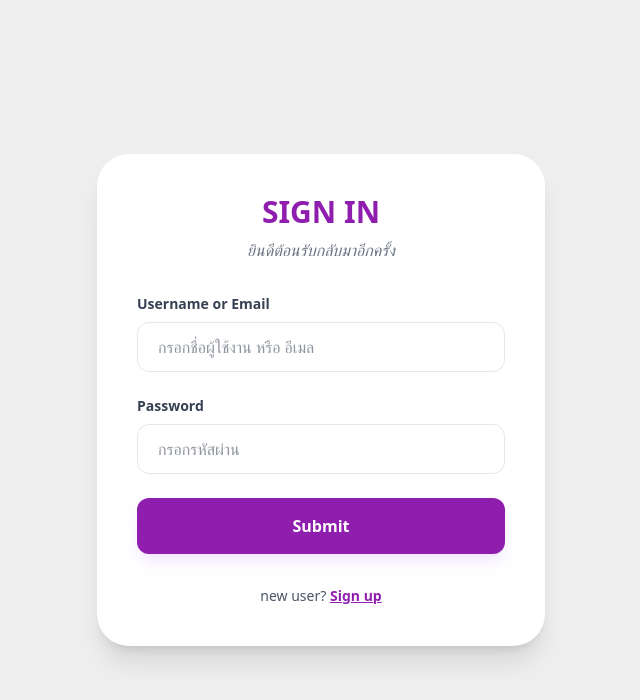
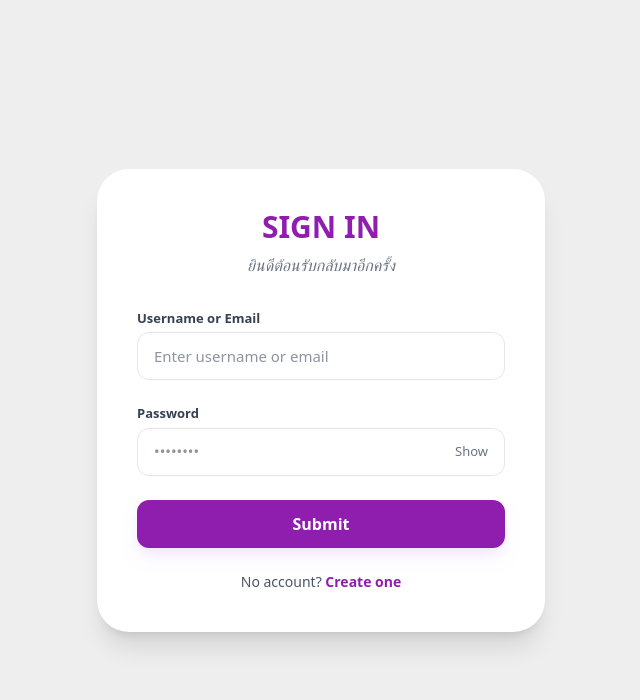
Before and after one commit to tonkar595/Dental-Appointment-Queue-Management-System, a Next.js app in the folder frontend/: page /login in a window 1280 px wide. Shown: the top 700 px of the page, without its empty margins (319-959 px from the left). Built offline with nearby package versions, Linux system fonts and the light colour scheme; no server answers.

Commit message:
updated login form

```diff
--- a/frontend/app/(Auth)/login/loginfrom.tsx
+++ b/frontend/app/(Auth)/login/loginfrom.tsx
@@ -1,35 +1,217 @@
-'use client';
+// 'use client';
 
-import React from 'react';
-import Link from 'next/link';
+// import React, { useState } from 'react';
+// import Link from 'next/link';
+// import { useRouter } from 'next/router';
 
-export default function LoginForm() {
+// export default function LoginForm() {
+//     const [identity, setIdentity] = useState('');
+//   const [password, setPassword] = useState('');
+//   const [error, setError] = useState('');
+//   const router = useRouter();
+
+//   const handleSubmit = async (e: React.FormEvent) => {
+//     e.preventDefault();
+//     setError('');
+
+//     try {
+//       const response = await fetch(`${process.env.NEXT_PUBLIC_API_URL}/auth/login`, {
+//         method: 'POST',
+//         headers: {
+//           'Content-Type': 'application/json',
+//         },
+//         body: JSON.stringify({ identity, password }),
+//         // สำคัญมาก: ต้องมีบรรทัดนี้เพื่อให้ Browser เก็บ Cookie
+//         credentials: 'include',
+//       });
+
+//       const data = await response.json();
+
+//       if (!response.ok) {
+//         throw new Error(data.error || 'เข้าสู่ระบบไม่สำเร็จ');
+//       }
+
+//       // ถ้าสำเร็จ (ได้ Status 200)
+//       console.log('Login Success:', data);
+
+//       // ตรวจสอบ Role เพื่อแยกหน้า Dashboard (ส่งมาจาก DTO ที่เราแก้ไว้)
+//       if (data.role_name === 'Dentist') {
+//         router.push('/dentist/dashboard');
+//       } else {
+//         router.push('/patient/dashboard');
+//       }
+
+//     } catch (err: any) {
+//       setError(err.message);
+//     }
+//   };
+//   return (
+//     <form className="space-y-6">
+//           <div>
+//             <label className="block text-sm font-bold text-gray-700 mb-2">Username or Email</label>
+//             <input
+//               type="text"
+//               className="w-full px-5 py-3 rounded-xl border border-gray-200 focus:border-[#8f1eae] focus:ring-1 focus:ring-[#8f1eae] outline-none transition"
+//               placeholder="กรอกชื่อผู้ใช้งาน หรือ อีเมล"
+//             />
+//           </div>
+
+//           <div>
+//             <label className="block text-sm font-bold text-gray-700 mb-2">Password</label>
+//             <input
+//               type="password"
+//               className="w-full px-5 py-3 rounded-xl border border-gray-200 focus:border-[#8f1eae] focus:ring-1 focus:ring-[#8f1eae] outline-none transition"
+//               placeholder="กรอกรหัสผ่าน"
+//             />
+//           </div>
+
+//           <button
+//             type="submit"
+//             className="w-full bg-[#8f1eae] text-white font-bold py-4 rounded-xl hover:opacity-90 transition-all shadow-lg shadow-purple-100"
+//           >
+//             Submit
+//           </button>
+//         </form>
+//   );
+// }
+
+"use client";
+
+import axios from "axios";
+import Link from "next/link";
+import { useRouter } from "next/navigation"; // แก้จาก next/router เป็น next/navigation
+import { useState } from "react";
+
+// ตั้งค่า Axios ให้ส่ง Cookie ไปด้วยเสมอ (Credentials)
+const api = axios.create({
+  baseURL: process.env.NEXT_PUBLIC_API_URL || "http://localhost:8080/api",
+  withCredentials: true,
+});
+
+type LoginFormProps = { redirectTo?: string };
+
+export default function LoginForm({ redirectTo }: LoginFormProps) {
+  const [showPassword, setShowPassword] = useState(false);
+  const [error, setError] = useState<string | null>(null);
+  const [isSubmitting, setIsSubmitting] = useState(false);
+  const router = useRouter();
+
+  async function handleSubmit(e: React.FormEvent<HTMLFormElement>) {
+    e.preventDefault();
+    setError(null);
+
+    const formData = new FormData(e.currentTarget);
+    // ใช้ identity แทน email เพื่อให้ตรงกับ Backend ที่เรารองรับทั้ง Username/Email
+    const identity = (formData.get("identity") as string)?.trim() ?? "";
+    const password = (formData.get("password") as string) ?? "";
+
+    if (!identity || !password) {
+      setError("Please fill in username/email and password.");
+      return;
+    }
+
+    setIsSubmitting(true);
+    try {
+      // ยิงไปที่ Endpoint /auth/login ของ Go Fiber
+      const response = await api.post("/login", { identity, password });
+      const data = response.data;
+
+      console.log("Login Success:", data);
+
+      // จัดการการเปลี่ยนหน้าตาม Role ที่ได้จาก DTO
+      if (redirectTo) {
+        router.push(redirectTo);
+      } else {
+        if (data.role_name === "Dentist") {
+          router.push("/dentist/dashboard");
+        } else {
+          router.push("/patient/dashboard");
+        }
+      }
+
+      router.refresh();
+    } catch (err: any) {
+      if (axios.isAxiosError(err) && err.response?.data?.error) {
+        setError(err.response.data.error);
+      } else {
+        setError("Something went wrong. Please try again.");
+      }
+    } finally {
+      setIsSubmitting(false);
+    }
+  }
+
   return (
-    <form className="space-y-6">
-          <div>
-            <label className="block text-sm font-bold text-gray-700 mb-2">Username or Email</label>
+    <form onSubmit={handleSubmit} className="flex flex-col gap-6">
+      {error && (
+        <p
+          className="text-sm text-red-600 bg-red-50 px-3 py-2 rounded border border-red-100"
+          role="alert"
+        >
+          {error}
+        </p>
+      )}
+
+      <div className="flex flex-col gap-1">
+        <label htmlFor="identity" className="text-[13px] font-bold text-gray-700">
+          Username or Email
+        </label>
         <input
+          id="identity"
           type="text"
-              className="w-full px-5 py-3 rounded-xl border border-gray-200 focus:border-[#8f1eae] focus:ring-1 focus:ring-[#8f1eae] outline-none transition"
-              placeholder="กรอกชื่อผู้ใช้งาน หรือ อีเมล"
+          name="identity"
+          placeholder="Enter username or email"
+          className="h-12 w-full px-4 border border-gray-200 rounded-xl text-[15px] focus:outline-none focus:border-[#8f1eae] focus:ring-1 focus:ring-[#8f1eae] transition"
+          autoComplete="username"
+          required
         />
       </div>
 
-          <div>
-            <label className="block text-sm font-bold text-gray-700 mb-2">Password</label>
+      <div className="flex flex-col gap-1">
+        <label htmlFor="password" className="text-[13px] font-bold text-gray-700">
+          Password
+        </label>
+        <div className="flex h-12 w-full items-center justify-between gap-2 rounded-xl border border-gray-200 bg-white px-4 focus-within:border-[#8f1eae] focus-within:ring-1 focus-within:ring-[#8f1eae]">
           <input
-              type="password"
-              className="w-full px-5 py-3 rounded-xl border border-gray-200 focus:border-[#8f1eae] focus:ring-1 focus:ring-[#8f1eae] outline-none transition"
-              placeholder="กรอกรหัสผ่าน"
+            id="password"
+            type={showPassword ? "text" : "password"}
+            name="password"
+            placeholder="••••••••"
+            className="flex-1 min-w-0 bg-transparent text-[15px] focus:outline-none"
+            autoComplete="current-password"
+            required
           />
+          <button
+            type="button"
+            onClick={() => setShowPassword((p) => !p)}
+            className="text-[13px] text-gray-500 hover:text-[#8f1eae] font-medium shrink-0"
+          >
+            {showPassword ? "Hide" : "Show"}
+          </button>
+        </div>
       </div>
 
       <button
         type="submit"
-            className="w-full bg-[#8f1eae] text-white font-bold py-4 rounded-xl hover:opacity-90 transition-all shadow-lg shadow-purple-100"
+        disabled={isSubmitting}
+        className="h-12 w-full rounded-xl bg-[#8f1eae] text-white font-bold text-base hover:opacity-90 transition-all shadow-lg shadow-purple-100 disabled:opacity-70 disabled:cursor-not-allowed"
       >
-            Submit
+        {isSubmitting ? "Signing in…" : "Submit"}
       </button>
+
+      <p className="text-center text-sm text-gray-600">
+        No account?{" "}
+        <Link
+          className="text-[#8f1eae] font-bold hover:underline"
+          href={
+            !redirectTo
+              ? "/register"
+              : `/register?redirect=${encodeURIComponent(redirectTo)}`
+          }
+        >
+          Create one
+        </Link>
+      </p>
     </form>
   );
 }
--- a/frontend/app/(Auth)/login/page.tsx
+++ b/frontend/app/(Auth)/login/page.tsx
@@ -16,7 +16,7 @@ export default function LoginPage() {
 
         <LoginForm />
 
-        <div className="mt-8 text-center">
+        {/* <div className="mt-8 text-center">
           <p className="text-sm text-gray-600">
             new user?{" "}
             <Link
@@ -26,7 +26,7 @@ export default function LoginPage() {
               Sign up
             </Link>
           </p>
-        </div>
+        </div> */}
       </div>
     </div>
   );
--- a/frontend/package.json
+++ b/frontend/package.json
@@ -8,6 +8,7 @@
     "start": "next start"
   },
   "dependencies": {
+    "axios": "^1.14.0",
     "lucide-react": "^1.7.0",
     "next": "^16.2.1",
     "react": "19.2.3",
```
Also changed, not shown: frontend/app/lib/auth.ts (added), 1 other file (tests, documents, lock files or other folders). Lines whose indentation alone changed are shown as unchanged.
